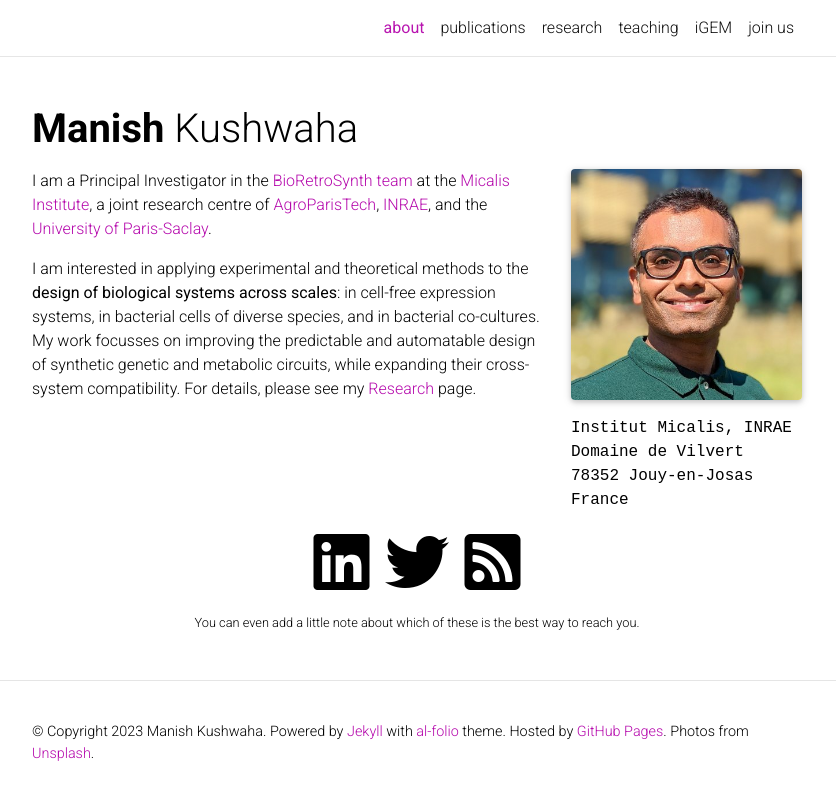
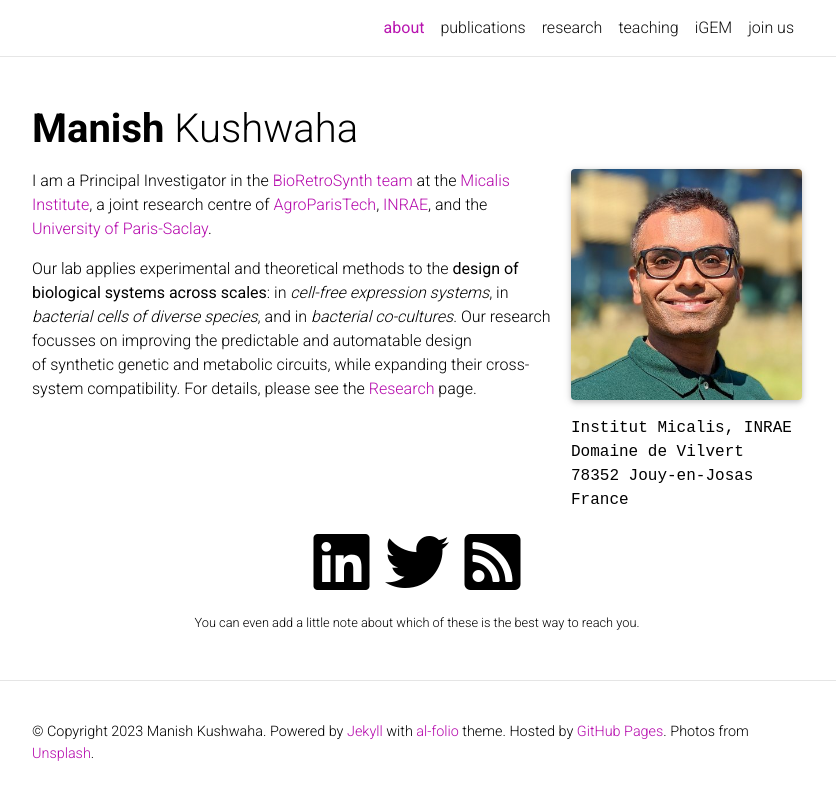
Before and after one commit to manishmicrobe/manishmicrobe.github.io, a Jekyll site: the page built from _pages/about.md, in a window 1280 px wide. Shown: the top 800 px of the page, without its empty margins (223-1059 px from the left). Built offline with Jekyll 4.4.1, drawn with Linux system fonts in a browser that asks for light colours; full-size pictures stand in for the smaller copies a plugin makes; comment, search, counter and statistics services are not loaded; a style sheet for code colours, icons or effects is not loaded.

Commit message:
Update about.md

```diff
--- a/_pages/about.md
+++ b/_pages/about.md
@@ -21,4 +21,4 @@ social: true  # includes social icons at the bottom of the page
 
 I am a Principal Investigator in the <a href='https://www.micalis.fr/micalis_eng/Poles-and-teams/Pole-Systems-and-Synthetic-Microbiology/Metabolic-Engineering-by-Retro-Synthesis-Jean-Loup-Faulon/Team-members/Manish-Kushwaha/'>BioRetroSynth team</a> at the <a href='https://www.micalis.fr/micalis_eng/Home/Micalis-Institute/'>Micalis Institute</a>, a joint research centre of <a href='https://www.agroparistech.fr/en'>AgroParisTech</a>, <a href='https://www.inrae.fr/en'>INRAE</a>, and the <a href='https://www.universite-paris-saclay.fr/en'>University of Paris-Saclay</a>.
 
-I am interested in applying experimental and theoretical methods to the <b>design of biological systems across scales</b>: in cell-free expression systems, in bacterial cells of diverse species, and in bacterial co-cultures. My work focusses on improving the predictable and automatable design of synthetic genetic and metabolic circuits, while expanding their cross-system compatibility. For details, please see my <a href='/research'>Research</a> page.
+Our lab applies experimental and theoretical methods to the <b>design of biological systems across scales</b>: in <i>cell-free expression systems</i>, in <i>bacterial cells of diverse species</i>, and in <i>bacterial co-cultures</i>. Our research focusses on improving the predictable and automatable design of synthetic genetic and metabolic circuits, while expanding their cross-system compatibility. For details, please see the <a href='/research'>Research</a> page.
```
